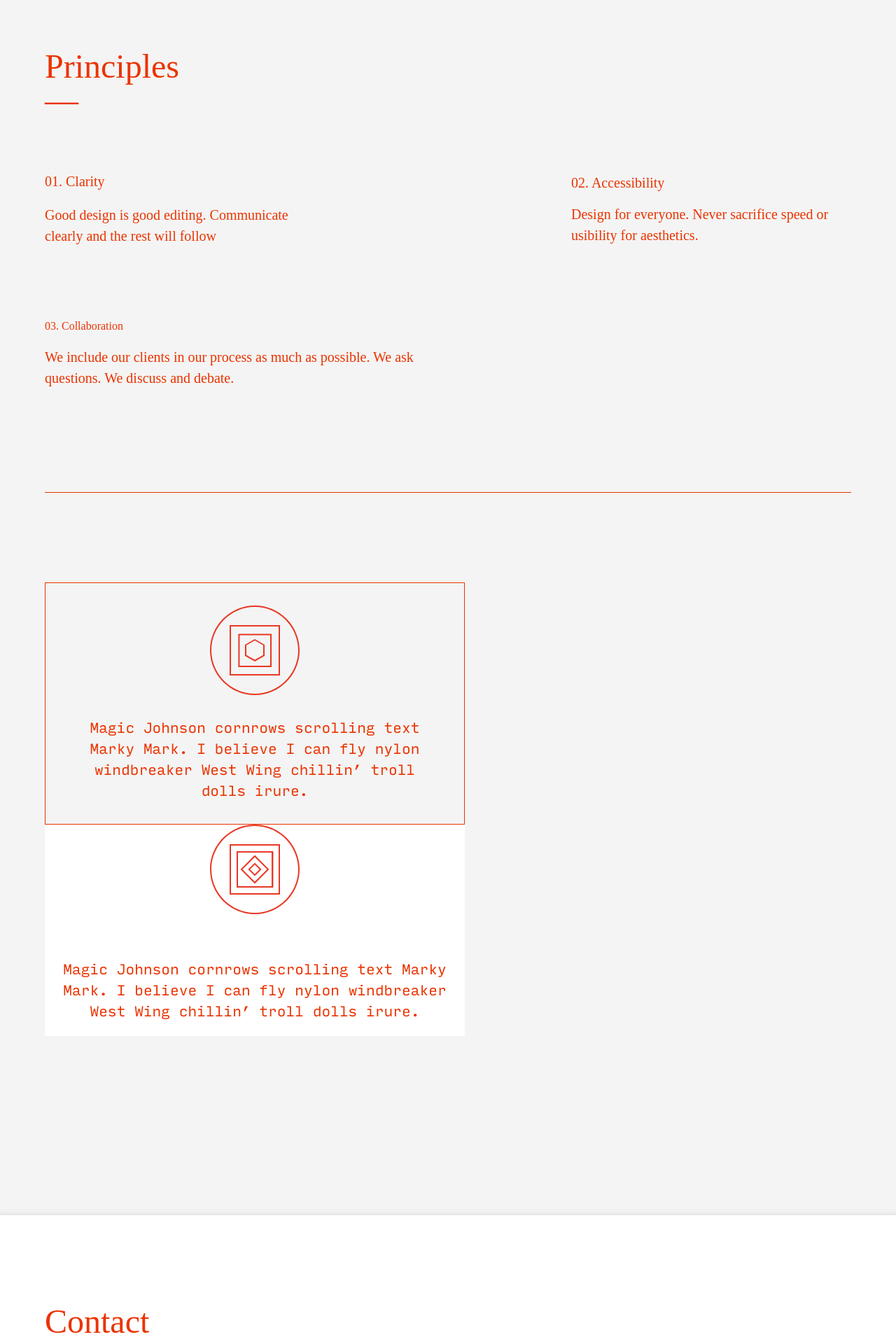
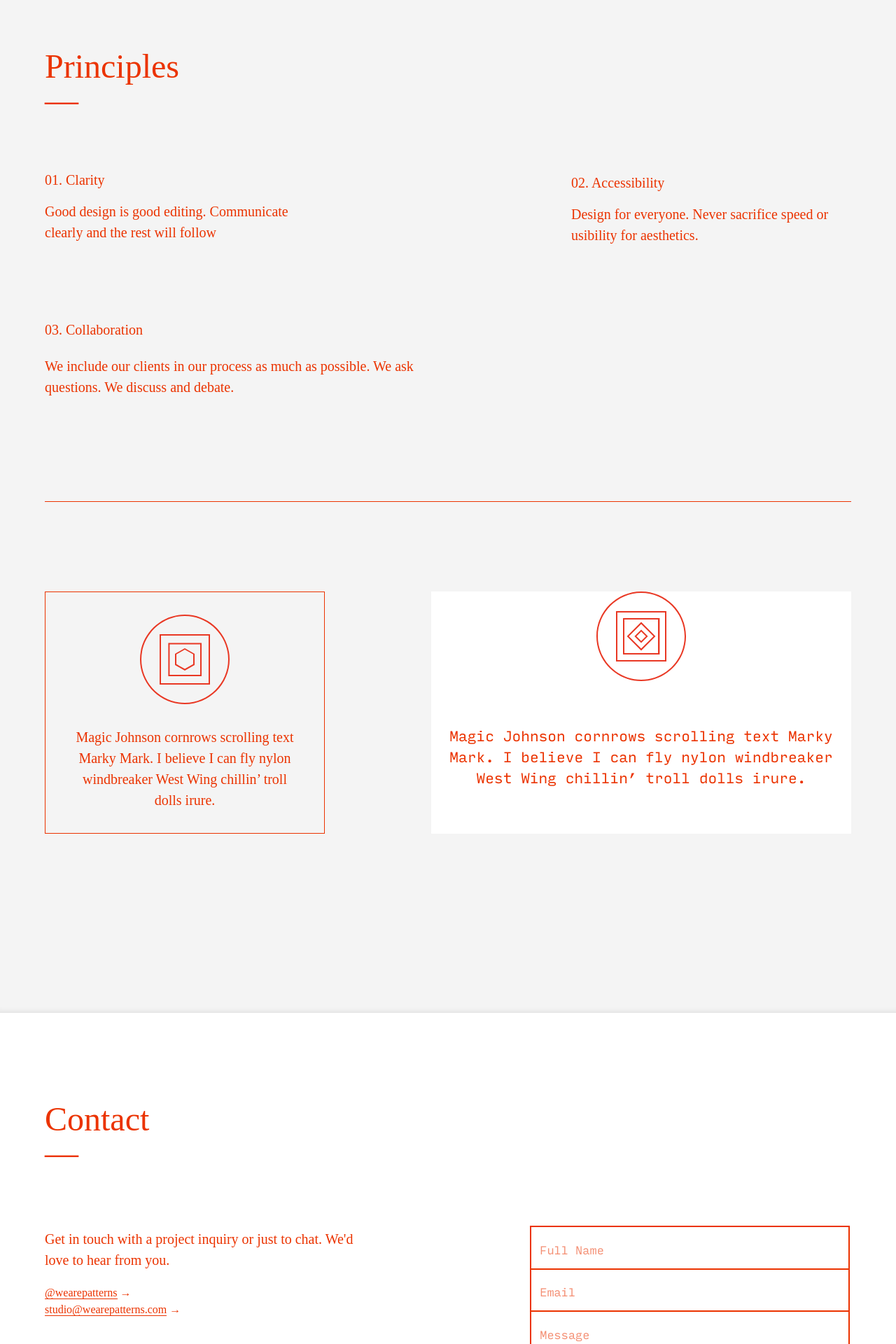
Before and after one commit to wearepatterns/wearepatterns.github.io, a Jekyll site: the page built from index.markdown, in a window 1280 px wide. Shown: the part 594-2514 px from the top of the page at 70% size. Built offline with Jekyll 4.4.1, drawn with Linux system fonts in a browser that asks for light colours.

Commit message:
Update new.html

```diff
--- a/_layouts/new.html
+++ b/_layouts/new.html
@@ -58,7 +58,7 @@
             <br>&mdash;</h1>
             <div class="flex-ns flex-wrap-ns justify-between-ns fw3" style="max-width:80rem;">
                 <div class="mb5 measure-narrow-ns">
-                    <h2 class="f4 fw3 normal lh-title">01. Clarity</h2>
+                    <h2 class="f4 fw3 normal lh-solid">01. Clarity</h2>
                     <p>Good design is good editing. Communicate clearly and the rest will follow</p>
                 </div>
                 <div class=" mb5 measure-narrow-ns">
@@ -66,18 +66,18 @@
                     <p>Design for everyone. Never sacrifice speed or usibility for aesthetics.</p>
                 </div>
                 <div class="measure-ns">
-                    <h4 class="f5 normal lh-solid">03. Collaboration</h4>
+                    <h4 class="f4 normal lh-solid">03. Collaboration</h4>
                     <p>We include our clients in our process as much as possible. We ask questions. We discuss and debate.</p>
                 </div>
             </div>
 
             <div class="flex-ns flex-wrap-ns justify-between-ns pt4 pt6-l mt4 mt6-l bt b--red fw3" style="max-width:80rem;">
-                <div class="ba measure-ns tc">
+                <div class="ba measure-narrow-ns tc">
                     <div class="flex justify-center w-100">
                         <img class="pt4-ns w3 w4-l" src="/design.svg">
                     </div>
                     <!--<h2 class="mt4 f5 fw3 normal lh-title">Design</h2>-->
-                    <p class="mv4 input-mono ph4-ns">Magic Johnson cornrows scrolling text Marky Mark. I believe I can fly nylon windbreaker West Wing chillin’ troll dolls irure.</p>
+                    <p class="mv4 ph4-ns">Magic Johnson cornrows scrolling text Marky Mark. I believe I can fly nylon windbreaker West Wing chillin’ troll dolls irure.</p>
                 </div>
                 <div class="bg-white measure-ns tc">
                     <div class="flex justify-center w-100">
```
